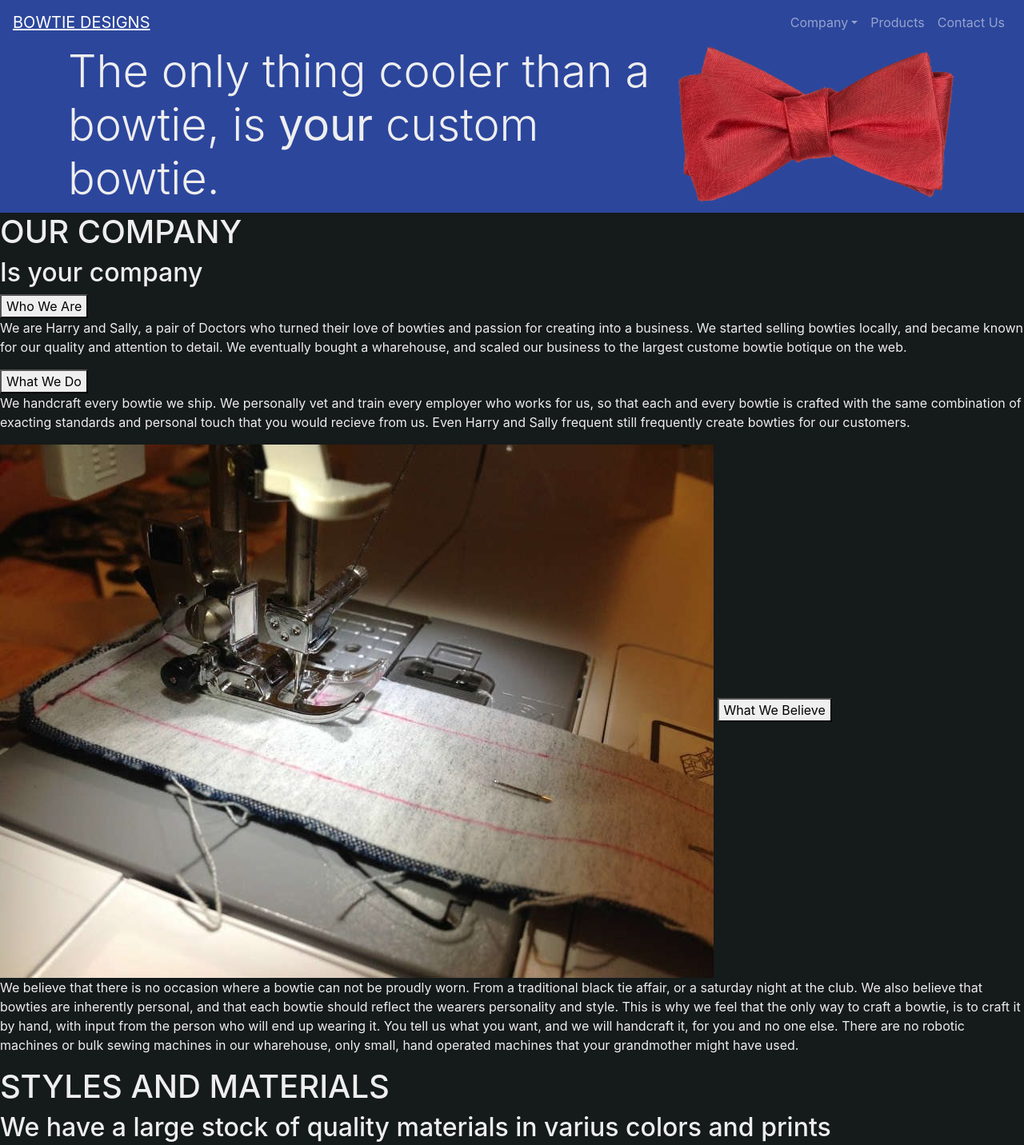
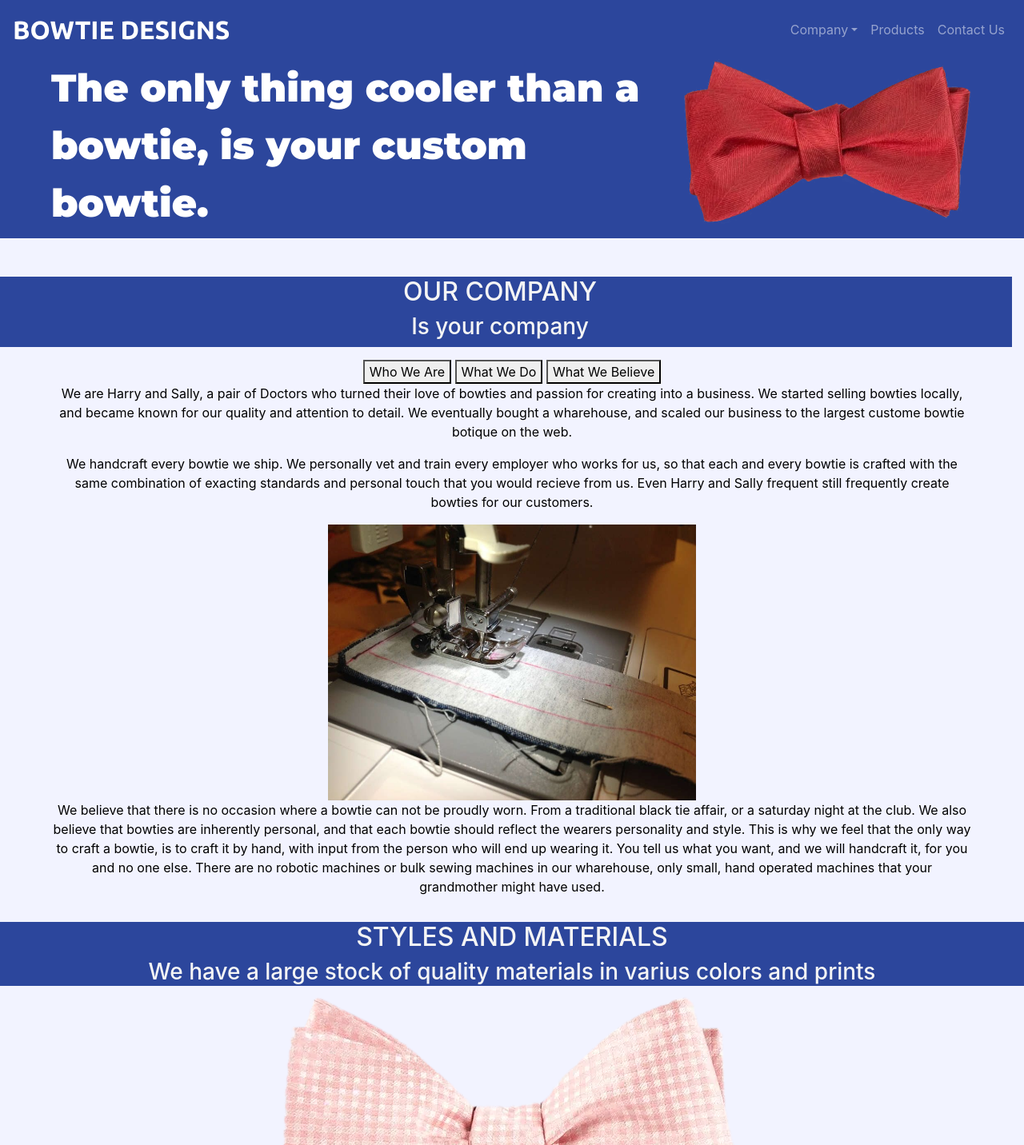
Before and after one commit to jedensuscg/bowtie-design-demo, a plain HTML site: page index.html in a window 1280 px wide. Shown: the top 1432 px of the page at 80% size. Drawn offline with nearby package versions, Linux system fonts and the light colour scheme.

Commit message:
Added more strying IAW wireframe.

```diff
--- a/css/styles.css
+++ b/css/styles.css
@@ -3,10 +3,46 @@
 }
 
 body {
-    color: #EEEEEE;
-    background-color: #151A1A;
+    color: black;
+    background-color:rgb(242, 243, 255);
+}
+
+.body-text {
+    padding-left: 5%;
+    padding-right: 5%;
 }
 
 .spacer-text {
     color: black
 }
+
+h1 {
+    font-family: 'Montserrat', sans-serif;
+    font-weight: 900;
+    font-size: 3rem;
+    line-height: 1.5;
+}
+
+.logo {
+    font-family: 'Ubuntu', sans-serif;
+    font-weight: 700;
+    font-size: 2rem;
+}
+
+.container-fluid {
+    padding-left: 5%;
+    padding-right: 5%;
+}
+
+.section-bar {
+    background-color: #2C469C;
+    width: 100%;
+    padding: 0;
+    color: whitesmoke;
+
+}
+
+.override-pad {
+    width: 100%;
+    padding: 0;
+}
--- a/index.html
+++ b/index.html
@@ -5,6 +5,9 @@
     <meta charset="UTF-8">
     <meta name="viewport" content="width=device-width, initial-scale=1.0">
     <title>Bowtie Design</title>
+    <link
+        href="https://fonts.googleapis.com/css2?family=Montserrat:wght@400;900&family=Ubuntu:wght@400;700&display=swap"
+        rel="stylesheet">
     <link rel="stylesheet" href="https://stackpath.bootstrapcdn.com/bootstrap/4.5.2/css/bootstrap.min.css"
         integrity="sha384-JcKb8q3iqJ61gNV9KGb8thSsNjpSL0n8PARn9HuZOnIxN0hoP+VmmDGMN5t9UJ0Z" crossorigin="anonymous">
     <link rel="stylesheet" href="css/styles.css">
@@ -23,7 +26,7 @@
 <body>
     <section id="title">
         <nav class="navbar navbar-expand-lg navbar-dark">
-            <a class="navbar-brand" href=""><u>BOWTIE DESIGNS</u></a>
+            <a class="navbar-brand" href=""><span class="logo">BOWTIE DESIGNS</span></a>
             <button class="navbar-toggler" type="button" data-toggle="collapse" data-target="#navbarTogglerDemo01"
                 aria-controls="navbarTogglerDemo01" aria-expanded="false" aria-label="Toggle navigation">
                 <span class="navbar-toggler-icon"></span>
@@ -48,14 +51,15 @@
                 </ul>
             </div>
         </nav>
-
-        <div class="container">
+        <div class="container-fluid mb-5">
             <div class="row">
                 <div class="col-md-8">
-                    <h1 class="display-4">The only thing cooler than a bowtie, is <strong>your</strong> custom bowtie.</h1>
+                    <h1 class="text-white">The only thing cooler than a bowtie, is <strong>your</strong> custom bowtie.
+                    </h1>
                 </div>
                 <div class="col-md-4">
                     <img src="images/bowtiered2.png" class="img-fluid" alt="red-bowtie">
+                </div>
             </div>
         </div>
         </div>
@@ -65,93 +69,130 @@
     </section>
 
     <section id="company">
-        <div>
-            <h1>OUR COMPANY</h1>
-            <h2>Is your company</h2>
+        <div class="container-fluid text-center override-pad">
+            <div class="section-bar row">
+                <div class="col">
+                    <h2>OUR COMPANY</h2>
+                    <h3>Is your company</h3>
                 </div>
-        <div>
-            <button>Who We Are</button>
-            <p>We are Harry and Sally, a pair of Doctors who turned their love of bowties and passion for creating into
-                a business. We started selling bowties locally, and became known for our quality and attention to
-                detail. We eventually bought a wharehouse, and scaled our business to the largest custome bowtie botique
+            </div>
+            <div class="row py-3 body-text">
+                <div class="col"><button>Who We Are</button>
+                    <button>What We Do</button>
+                    <button>What We Believe</button>
+                    <p id="who">We are Harry and Sally, a pair of Doctors who turned their love of bowties and passion
+                        for
+                        creating
+                        into
+                        a business. We started selling bowties locally, and became known for our quality and attention
+                        to
+                        detail. We eventually bought a wharehouse, and scaled our business to the largest custome bowtie
+                        botique
                         on the web. </p>
-            <button>What We Do</button>
-            <p>We handcraft every bowtie we ship. We personally vet and train every employer who works for us, so that
-                each and every bowtie is crafted with the same combination of exacting standards and personal touch that
+                    <p id="what">We handcraft every bowtie we ship. We personally vet and train every employer who works
+                        for
+                        us,
+                        so
+                        that
+                        each and every bowtie is crafted with the same combination of exacting standards and personal
+                        touch
+                        that
                         you would recieve from us. Even Harry and Sally frequent still frequently create bowties for our
                         customers.</p>
-            <img src="images/bowtie-making.png" class="img-fluid" alt="making a bowtie">
-            <button>What We Believe</button>
-            <p>We believe that there is no occasion where a bowtie can not be proudly worn. From a traditional black tie
-                affair, or a saturday night at the club. We also believe that bowties are inherently personal, and that
-                each bowtie should reflect the wearers personality and style. This is why we feel that the only way to
-                craft a bowtie, is to craft it by hand, with input from the person who will end up wearing it. You tell
-                us what you want, and we will handcraft it, for you and no one else. There are no robotic machines or
-                bulk sewing machines in our wharehouse, only small, hand operated machines that your grandmother might
+                    <img src="images/bowtie-making.png" width="40%" class="img-fluid" alt="making a bowtie">
+
+                    <p id="believe">We believe that there is no occasion where a bowtie can not be proudly worn. From a
+                        traditional black
+                        tie
+                        affair, or a saturday night at the club. We also believe that bowties are inherently personal,
+                        and
+                        that
+                        each bowtie should reflect the wearers personality and style. This is why we feel that the only
+                        way
+                        to
+                        craft a bowtie, is to craft it by hand, with input from the person who will end up wearing it.
+                        You
+                        tell
+                        us what you want, and we will handcraft it, for you and no one else. There are no robotic
+                        machines
+                        or
+                        bulk sewing machines in our wharehouse, only small, hand operated machines that your grandmother
+                        might
                         have used.</p>
+                </div>
             </div>
     </section>
 
     <section id="styles">
-        <div>
-            <h1>STYLES AND MATERIALS</h1>
-            <h2>We have a large stock of quality materials in varius colors and prints</h2>
+        <div class="container-fluid text-center override-pad">
+            <div class="section-bar text-center">
+                <h2>STYLES AND MATERIALS</h2>
+                <h3>We have a large stock of quality materials in varius colors and prints</h3>
             </div>
             <div>
-            <img src="images/bowtiepink.png" alt="pink bowtie">
+                <img src="images/bowtiepink.png" class="img-fluid" alt="pink bowtie">
                 <p>Bowties are not just for men, we have a wide selection of in stock colors and styles for women and
                     children.</p>
-            <img src="images/bowtie-blue-diamondtip.png" alt="diamond tip bowtie">
+                <img src="images/bowtie-blue-diamondtip.png" class="img-fluid" alt="diamond tip bowtie">
                 <p>We can make any popular style, including slim, diamond tip, and reversable ties for when you want
                     versatility while saving space.</p>
-            <img src="images/bowtie-silver-silkknit.png" alt="silk knit bowtie">
+                <img src="images/bowtie-silver-silkknit.png" class="img-fluid" alt="silk knit bowtie">
                 <p>Materials? We got all the popular ones in stock, from traditional silk, to wool, silk knit, cotton
                     and linen</p>
+            </div>
         </div>
 
 
     </section>
 
     <section id="custom">
-        <div>
-            <h1>CUSTOM DESIGNS</h1>
-            <h2>Can't find that special print or material in your stock? We can source whatever you need.</h2>
+        <div class="container-fluid text-center override-pad">
+            <div class="section-bar text-center">
+                <h2>CUSTOM DESIGNS</h2>
+                <h3>Can't find that special print or material in your stock? We can source whatever you need.</h3>
             </div>
             <div>
                 <p>While we carry a large selection of materials in a large selection of prints, finishs and colors, we
                     understand you might want something that is truly "you". We will work with you, and our network of
                     textile
                     suppliers, to get that perfect design. </p>
-            <img src="images/bowtie-christmas.png" alt="christmas vacation bowtie">
-            <p>We can turn any pattern you want have into a fantastic bowtie. We will cut and create a bowtie using your
+                <img src="images/bowtie-christmas.png" class="img-fluid" alt="christmas vacation bowtie">
+                <p>We can turn any pattern you want have into a fantastic bowtie. We will cut and create a bowtie using
+                    your
                     own
                     pattern so that it looks clean, without unsightly seams or missing elements.</p>
+            </div>
         </div>
     </section>
 
     <section id="testimonials">
-        <div>
-            <h1>Testimonials</h1>
-            <h2>We can say what we want, so see what others just like you think.</h2>
+        <div class="container-fluid text-center override-pad">
+            <div class="section-bar text-center">
+                <h2>TESTIMONIALS</h2>
+                <h3>We can say what we want, so see what others just like you think.</h3>
             </div>
-        <h2>This was the best bowtie I have ever worn. The quality is superb, and I know that I will be the only one
-            wearing it at any event I attend.</h2>
+            <h3>This was the best bowtie I have ever worn. The quality is superb, and I know that I will be the only one
+                wearing it at any event I attend.</h3>
             <img src="images/" alt="profile-pic1">
             <em>John, New York</em>
 
             <!-- <h2 class="testimonial-text">My dog used to be so lonely, but with TinDog's help, they've found the love of their life. I think.</h2>
         <img class="testimonial-image" src="images/lady-img.jpg" alt="lady-profile">
         <em>Beverly, Illinois</em> -->
+        </div>
     </section>
 
-    <section id="contact">
-        <h1>GET STARTED NOW</h1>
-        <h2>And have a unique look for your next event</h2>
+    <section id="contact" class="section-bar text-center">
+
+        <div class="container-fluid text-center override-pad">
+            <h2>GET STARTED NOW</h2>
+            <h3>And have a unique look for your next event</h3>
             <p>Fill out the form, and we will get in touch with you to start discussing your next custom bowtie.</p>
+        </div>
 
     </section>
 
-    <section id="footer">
+    <section id="footer" class="section-bar text-center">
 
     </section>
 
```
Also changed, not shown: scripts/script.js (added). Lines whose indentation alone changed are shown as unchanged.
